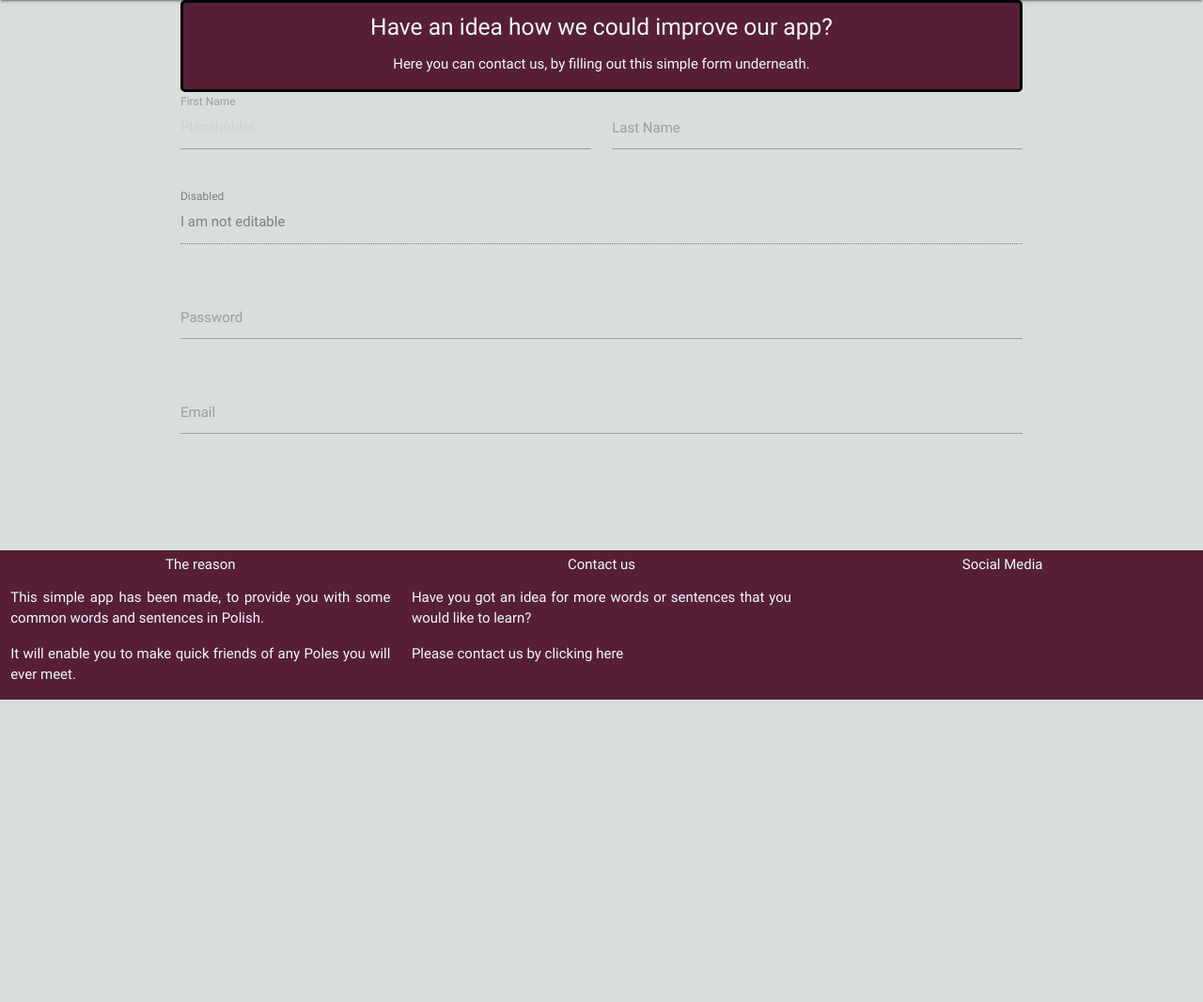
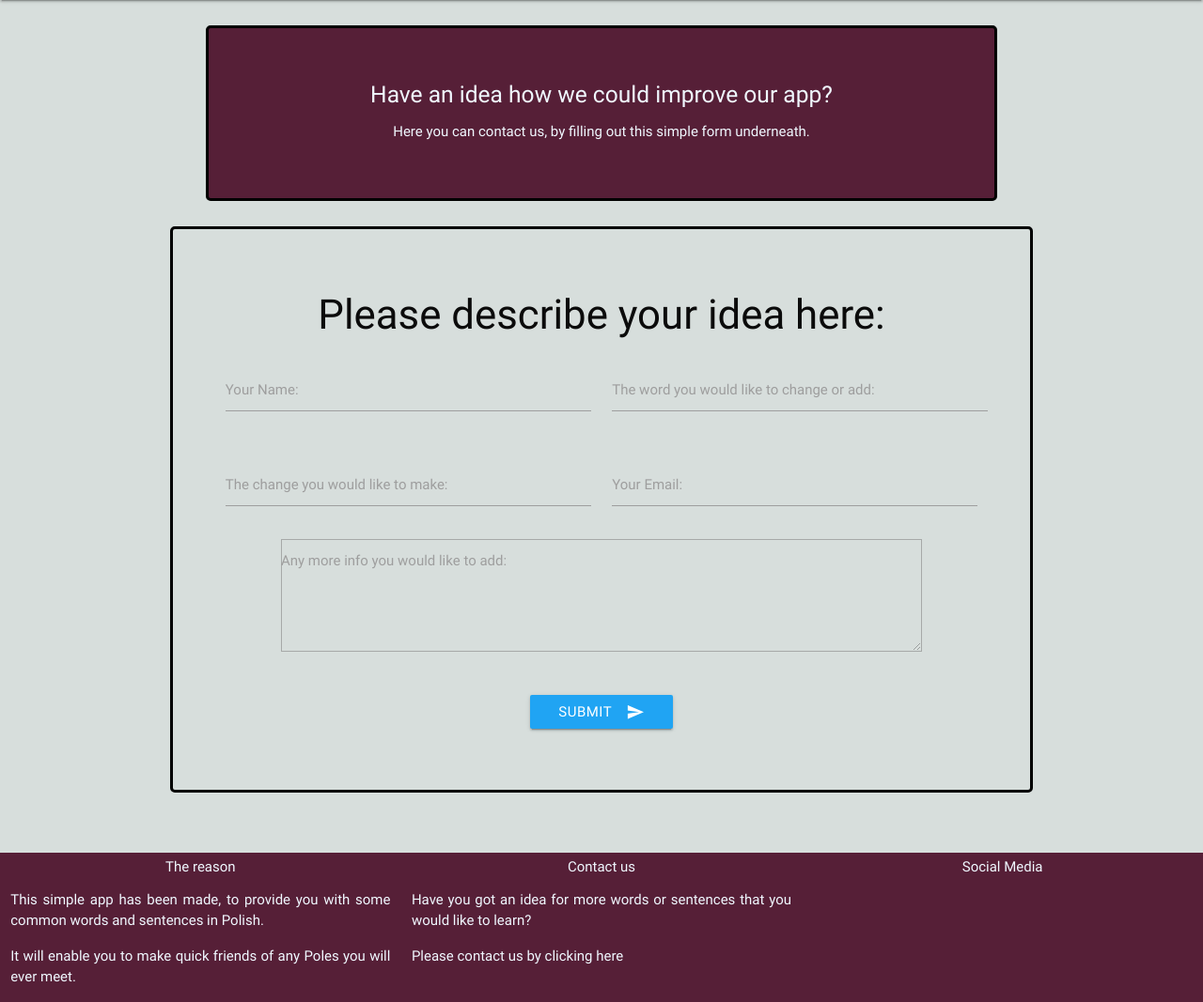
Before and after one commit to MrColorado35/pol_speak, a Flask app: page /contact.html in a window 1280 px wide. Shown: the part 64-1131 px from the top of the page at 94% size. Before the commit the page ends 809 px from the top, so only its background shows below. Run offline with Flask 2, Linux system fonts and the light colour scheme; some libraries are stand-ins or nearby versions; some web fonts are replaced.

Commit message:
feat contact form core functionality, some style changes

```diff
--- a/app.py
+++ b/app.py
@@ -8,6 +8,7 @@ import env
 app = Flask(__name__)
 
 # os.environ.get('MONGO_URI')
+# os.getenv('MONGO_URI')
 app.config["MONGO_URI"] = "mongodb+srv://root:r00tUser@myfirstcluster-vdori.mongodb.net/speak?retryWrites=true&w=majority"
 MONGODB_URI = os.getenv("MONGO_URI")
 DBS_NAME = "speak"
--- a/static/css/style.css
+++ b/static/css/style.css
@@ -147,3 +147,11 @@ footer {
     width: 100%;
 
 }
+
+/* ----------------------------------- Contact */
+
+textarea {
+    height: 120px;
+    background-color: #d7dedc;
+    opacity: 0.5;
+}
--- /dev/null
+++ b/static/js/contact.js
@@ -0,0 +1,18 @@
+// This function allows us to send an email through emailjs free service.
+// While making it, I was inspired by course materials,
+// specifficaly last part of "Interactive Frontend development" section.
+
+function sendEmail(contactForm){
+    emailjs.send("gmail","speak",{
+        "from_name": contactForm.name.value,
+        "from_email": contactForm.email.value,
+        "eng": contactForm.eng.value,
+        "change": contactForm.change.value,
+        "more": contactForm.more.value
+    })
+    .then(
+        function(response) {
+            alert("Success! Your form has been submited")
+        }
+    )
+}
--- a/templates/base.html
+++ b/templates/base.html
@@ -19,6 +19,7 @@
 <!-- Import embedded CSS -->
 <link rel="stylesheet" href="../static/css/style.css">
 <title>Pol_speak. Learn few useful Polish words</title>
+
 </head>
 <body>
     <nav class="bg-drk">
--- a/templates/contact.html
+++ b/templates/contact.html
@@ -1,49 +1,62 @@
 {% extends 'base.html' %}
 {% block content %}
 
-<div class="center border bg-love">
+<script type="text/javascript"
+        src="https://cdn.jsdelivr.net/npm/emailjs-com@2/dist/email.min.js">
+</script>
+<script type="text/javascript">
+   (function(){
+      emailjs.init("user_RaypSYtEQCZWzWdfx6WqL");
+   })();
+</script>
+
+<div class="center margin padding-5 border bg-love">
     <h5>Have an idea how we could improve our app?</h5>
     <p>Here you can contact us, by filling out this simple form underneath.</p>
 </div>
-<div class="row">
-    <form class="col s12">
+<div class="row padding-5 border">
+    <h3 class="center">Please describe your idea here:</h3>
+    <form class="col s12" onsubmit="return sendEmail(this);">
       <div class="row">
         <div class="input-field col s6">
-          <input placeholder="Placeholder" id="first_name" type="text" class="validate">
-          <label for="first_name">First Name</label>
+          <input  name="name" id="name" type="text" class="validate">
+          <label for="name">Your Name:</label>
         </div>
+         <div class="row">
         <div class="input-field col s6">
-          <input id="last_name" type="text" class="validate">
-          <label for="last_name">Last Name</label>
+          <input name="eng"  id="eng" type="text" class="validate">
+          <label for="eng">The word you would like to change or add:</label>
         </div>
       </div>
-      <div class="row">
-        <div class="input-field col s12">
-          <input disabled value="I am not editable" id="disabled" type="text" class="validate">
-          <label for="disabled">Disabled</label>
+
+        <div class="input-field col s6">
+          <input name="change" id="change" type="text" class="validate">
+          <label for="change">The change you would like to make:</label>
         </div>
+
+
+        <div class="input-field col s6">
+          <input id="email" type="email" class="validate">
+          <label for="email">Your Email:</label>
+        </div>
+
+      <div class="row center">
+        <div class="col s1"></div>
+        <div class="input-field col s10">
+          <!-- <input id="more" type="text" class="validate"> -->
+          <textarea name="more" id="more" cols="30" rows="10"></textarea>
+          <label for="more">Any more info you would like to add:</label>
+        </div>
+        <div class="col s1"></div>
       </div>
-      <div class="row">
-        <div class="input-field col s12">
-          <input id="password" type="password" class="validate">
-          <label for="password">Password</label>
-        </div>
       </div>
-      <div class="row">
-        <div class="input-field col s12">
-          <input id="email" type="email" class="validate">
-          <label for="email">Email</label>
-        </div>
-      </div>
-      <div class="row">
-        <!-- <div class="col s12">
-          This is an inline input field:
-          <div class="input-field inline">
-            <input id="email" type="email" class="validate">
-            <label for="email" data-error="wrong" data-success="right">Email</label>
-          </div>
-        </div> -->
-      </div>
+
+      <div class="row center">
+      <button class="btn waves-effect bg-blue waves-light" type="submit" name="action">Submit
+        <i class="material-icons right">send</i>
+    </button>
+       </div>
     </form>
   </div>
+  <script src="static/js/contact.js"></script>
 {% endblock %}
```
